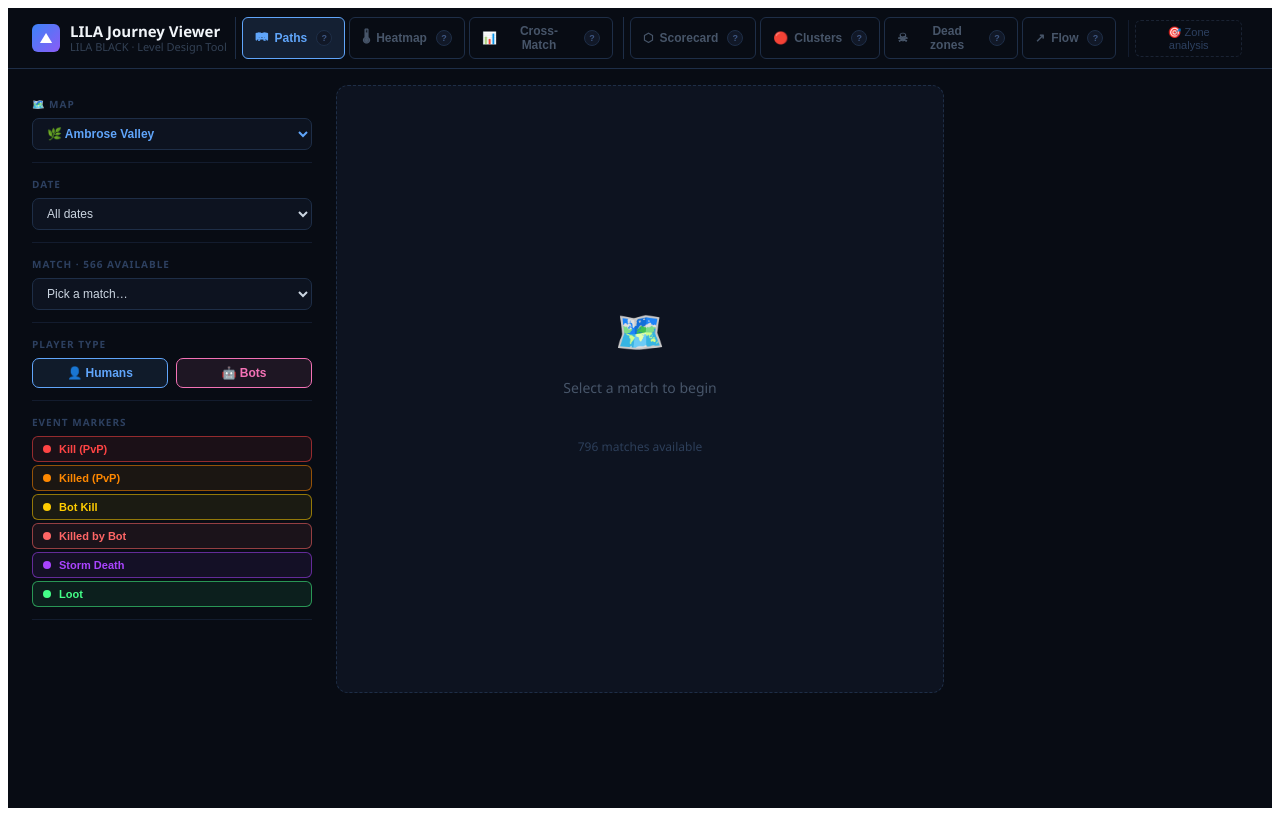
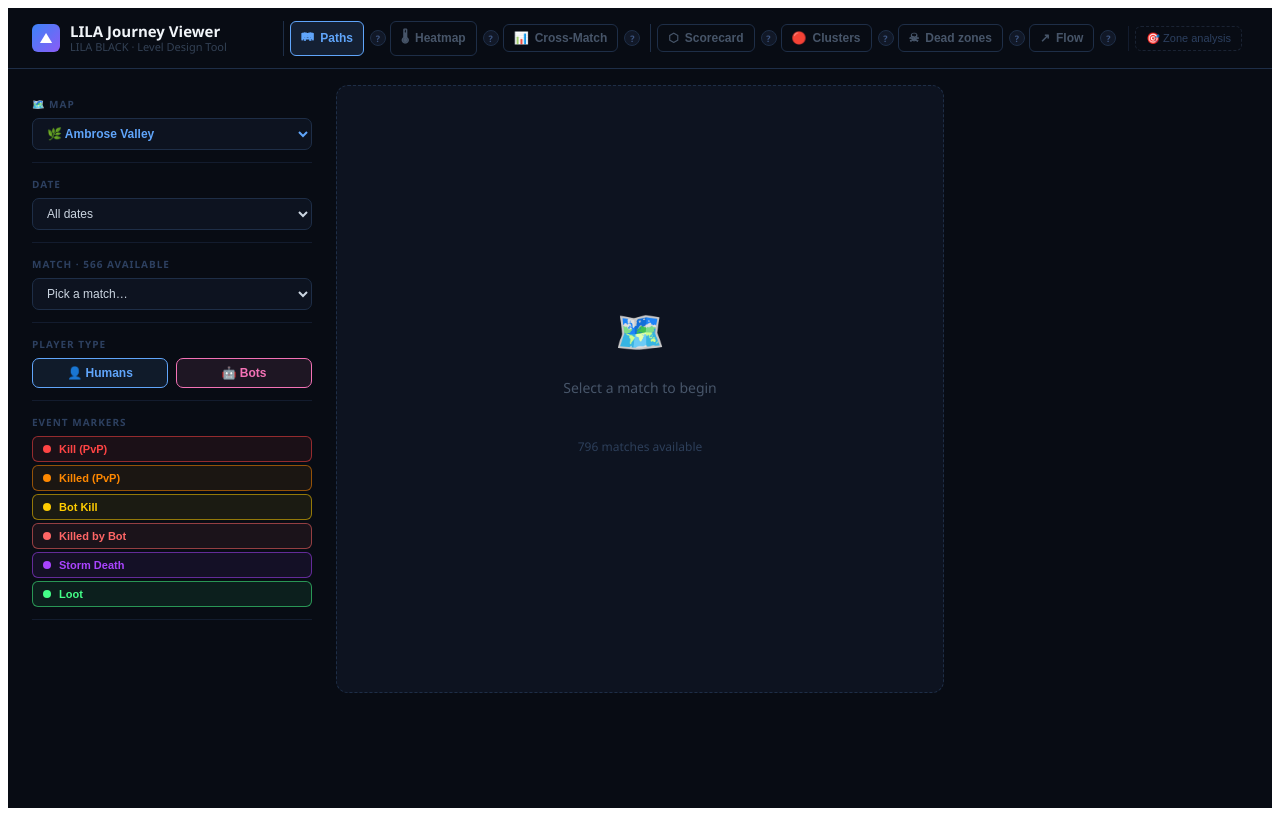
Before and after one commit to Yashkumar23092003/LILA_APM_Assignment, a React (Vite) app: page / in a window 1280 px wide. Built offline with nearby package versions, Linux system fonts and the light colour scheme.

Commit message:
Fix ? tooltip: move HelpBadge outside button, remove overflowX clip

```diff
--- a/src/App.jsx
+++ b/src/App.jsx
@@ -448,12 +448,13 @@ function HelpBadge({ text }) {
 
 function ToolBtn({ active, onClick, icon, label, accent = '#60a5fa', tip }) {
   return (
+    <div style={{ display: 'inline-flex', alignItems: 'center', gap: '3px', flexShrink: 0 }}>
       <button
         style={{
           display: 'flex', alignItems: 'center', gap: '6px',
-        padding: '6px 12px', borderRadius: '6px', cursor: 'pointer',
+          padding: '6px 10px', borderRadius: '6px', cursor: 'pointer',
           fontSize: '12px', fontWeight: 600, border: '1.5px solid',
-        transition: 'all 0.15s', position: 'relative',
+          transition: 'all 0.15s',
           borderColor: active ? accent : '#1e2e47',
           background:  active ? accent + '22' : 'transparent',
           color:       active ? accent : '#475569',
@@ -462,8 +463,9 @@ function ToolBtn({ active, onClick, icon, label, accent = '#60a5fa', tip }) {
       >
         <span>{icon}</span>
         <span>{label}</span>
+      </button>
       <HelpBadge text={tip} />
-    </button>
+    </div>
   )
 }
 
@@ -499,7 +501,7 @@ const T = {
   matchPill:     { display: 'flex', alignItems: 'center', gap: '8px', background: '#0d1320', border: '1px solid #1e2e47', borderRadius: '20px', padding: '5px 12px', flexShrink: 1, minWidth: 0, overflow: 'hidden' },
   mapBadge:      { fontSize: '11px', fontWeight: 700, background: '#1e2e47', color: '#60a5fa', borderRadius: '4px', padding: '2px 6px' },
   pillText:      { fontSize: '12px', color: '#64748b' },
-  controls:      { display: 'flex', alignItems: 'center', gap: '4px', flexWrap: 'nowrap', overflowX: 'auto', flexShrink: 1 },
+  controls:      { display: 'flex', alignItems: 'center', gap: '4px', flexWrap: 'nowrap', flexShrink: 1, overflow: 'visible' },
   ctrlGroup:     { display: 'flex', gap: '4px', padding: '0 6px', borderLeft: '1px solid #1e2e47' },
   ctrlGroupGhost:{ display: 'flex', gap: '4px', padding: '0 6px', borderLeft: '1px solid #131c2e', marginLeft: '2px' },
   catSelect:     { background: '#0d1320', border: '1px solid #1e2e47', color: '#a78bfa', borderRadius: '6px', padding: '5px 10px', fontSize: '12px', cursor: 'pointer' },
```
Lines whose indentation alone changed are shown as unchanged.
